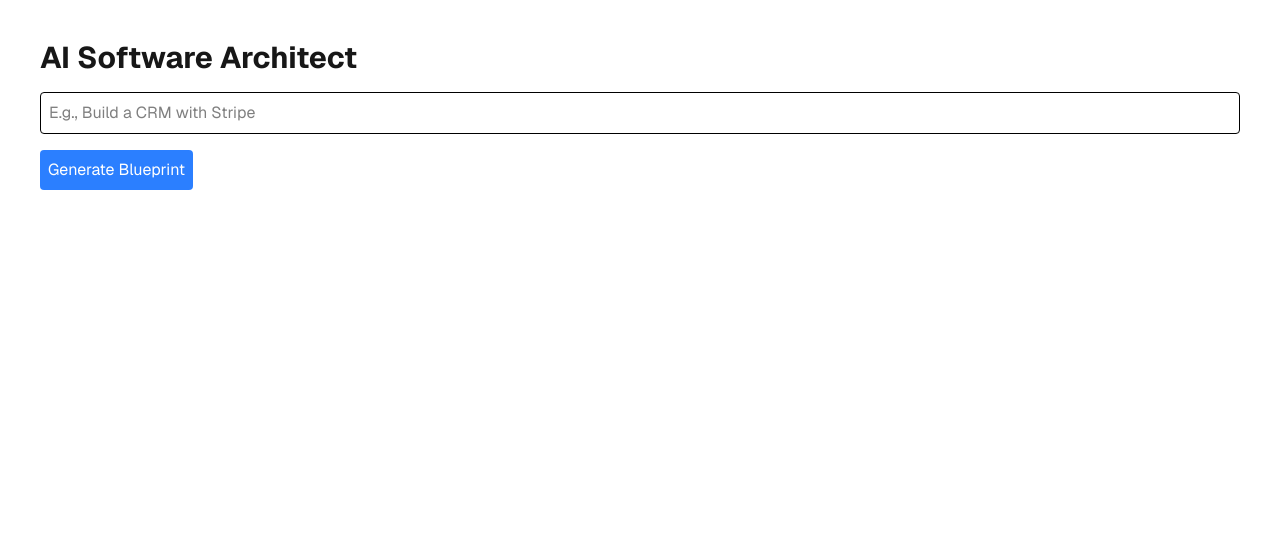
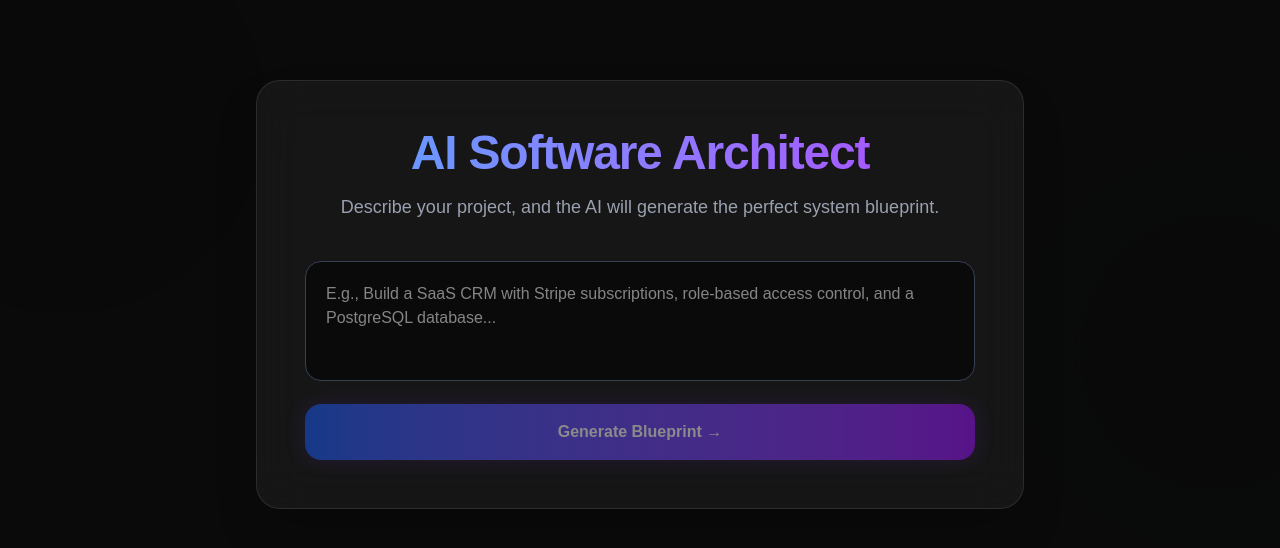
Before and after one commit to nikhil180706/ai-software-architect, a Next.js app in the folder frontend/: page / in a window 1280 px wide. Shown: the top 548 px of the page. Built offline with nearby package versions, Linux system fonts and the light colour scheme.

Commit message:
Added premium UI with Tailwind"

```diff
--- a/frontend/app/page.tsx
+++ b/frontend/app/page.tsx
@@ -4,38 +4,109 @@ import { useState } from "react";
 export default function Home() {
   const [prompt, setPrompt] = useState("");
   const [result, setResult] = useState(null);
+  const [loading, setLoading] = useState(false);
+  const [error, setError] = useState("");
 
-  // When the button is clicked, this calls the Python backend
   const handleGenerate = async () => {
+    if (!prompt.trim()) return; // Prevent empty submits
+    setLoading(true);
+    setError("");
+    setResult(null);
+
+    try {
       const response = await fetch("/api/generate?user_prompt=" + prompt, {
         method: "POST"
       });
+
+      if (!response.ok) {
+        throw new Error(`Backend crashed with status: ${response.status}`);
+      }
+
       const data = await response.json();
-    setResult(data); // Save the AI's answer
+      setResult(data);
+    } catch (err: any) {
+      setError(err.message || "Something went wrong connecting to the Brain.");
+    } finally {
+      setLoading(false);
+    }
   };
 
   return (
-    <div className="p-10 font-sans">
-      <h1 className="text-3xl font-bold mb-4">AI Software Architect</h1>
-      <input
-        className="border p-2 w-full text-black bg-white rounded"
-        placeholder="E.g., Build a CRM with Stripe"
+    <div className="min-h-screen bg-[#0a0a0a] text-white flex flex-col items-center py-20 px-4 relative overflow-hidden">
+      {/* Background Ambient Glow */}
+      <div className="absolute top-[-10%] left-[-10%] w-96 h-96 bg-purple-600 rounded-full mix-blend-multiply filter blur-[128px] opacity-30"></div>
+      <div className="absolute top-[20%] right-[-10%] w-96 h-96 bg-blue-600 rounded-full mix-blend-multiply filter blur-[128px] opacity-30"></div>
+
+      {/* Main Glass Card */}
+      <div className="relative z-10 w-full max-w-3xl bg-white/5 backdrop-blur-xl border border-white/10 p-8 md:p-12 rounded-3xl shadow-2xl">
+
+        {/* Header */}
+        <div className="text-center mb-10">
+          <h1 className="text-4xl md:text-5xl font-extrabold bg-clip-text text-transparent bg-gradient-to-r from-blue-400 to-purple-500 mb-4 tracking-tight">
+            AI Software Architect
+          </h1>
+          <p className="text-gray-400 text-lg">
+            Describe your project, and the AI will generate the perfect system blueprint.
+          </p>
+        </div>
+
+        {/* Input Section */}
+        <div className="space-y-4">
+          <textarea
+            className="w-full bg-black/50 border border-gray-700 text-white rounded-2xl p-5 focus:outline-none focus:ring-2 focus:ring-purple-500 focus:border-transparent transition-all resize-none min-h-[120px]"
+            placeholder="E.g., Build a SaaS CRM with Stripe subscriptions, role-based access control, and a PostgreSQL database..."
             value={prompt}
             onChange={(e) => setPrompt(e.target.value)}
           />
+
           <button
             onClick={handleGenerate}
-        className="bg-blue-500 text-white p-2 mt-4 rounded"
+            disabled={loading || !prompt.trim()}
+            className="w-full bg-gradient-to-r from-blue-600 to-purple-600 hover:from-blue-500 hover:to-purple-500 text-white font-semibold py-4 px-8 rounded-2xl transition-all shadow-[0_0_20px_rgba(124,58,237,0.3)] hover:shadow-[0_0_30px_rgba(124,58,237,0.5)] disabled:opacity-50 disabled:cursor-not-allowed flex items-center justify-center space-x-2"
           >
-        Generate Blueprint
+            {loading ? (
+              <>
+                {/* Spinning Loading SVG */}
+                <svg className="animate-spin -ml-1 mr-3 h-5 w-5 text-white" xmlns="http://www.w3.org/2000/svg" fill="none" viewBox="0 0 24 24">
+                  <circle className="opacity-25" cx="12" cy="12" r="10" stroke="currentColor" strokeWidth="4"></circle>
+                  <path className="opacity-75" fill="currentColor" d="M4 12a8 8 0 018-8V0C5.373 0 0 5.373 0 12h4zm2 5.291A7.962 7.962 0 014 12H0c0 3.042 1.135 5.824 3 7.938l3-2.647z"></path>
+                </svg>
+                <span>Designing Architecture...</span>
+              </>
+            ) : (
+              <span>Generate Blueprint &rarr;</span>
+            )}
           </button>
+        </div>
 
-      {/* If the AI gives us an answer, show it on the screen */}
+        {/* Error Message */}
+        {error && (
+          <div className="mt-8 bg-red-500/10 border border-red-500/50 text-red-400 p-5 rounded-2xl flex items-center space-x-3">
+            <svg className="w-6 h-6 shrink-0" fill="none" stroke="currentColor" viewBox="0 0 24 24"><path strokeLinecap="round" strokeLinejoin="round" strokeWidth="2" d="M12 8v4m0 4h.01M21 12a9 9 0 11-18 0 9 9 0 0118 0z"></path></svg>
+            <p>{error}</p>
+          </div>
+        )}
+
+        {/* Success Output (Terminal Style) */}
         {result && (
-        <pre className="mt-8 bg-gray-100 p-4 rounded text-black">
+          <div className="mt-10">
+            <div className="flex items-center justify-between mb-3 px-2">
+              <h3 className="text-sm font-semibold text-gray-400 uppercase tracking-wider">System Architecture</h3>
+              {/* Fake Mac Window Dots */}
+              <span className="flex space-x-2">
+                <div className="w-3 h-3 rounded-full bg-red-500"></div>
+                <div className="w-3 h-3 rounded-full bg-yellow-500"></div>
+                <div className="w-3 h-3 rounded-full bg-green-500"></div>
+              </span>
+            </div>
+            <div className="bg-[#1e1e1e] border border-gray-800 rounded-2xl overflow-hidden shadow-2xl">
+              <pre className="p-6 text-sm text-green-400 overflow-x-auto font-mono whitespace-pre-wrap">
                 {JSON.stringify(result, null, 2)}
               </pre>
+            </div>
+          </div>
         )}
+      </div>
     </div>
   );
 }
```
Also changed, not shown: 1 other file (tests, documents, lock files or other folders). Lines whose indentation alone changed are shown as unchanged.
